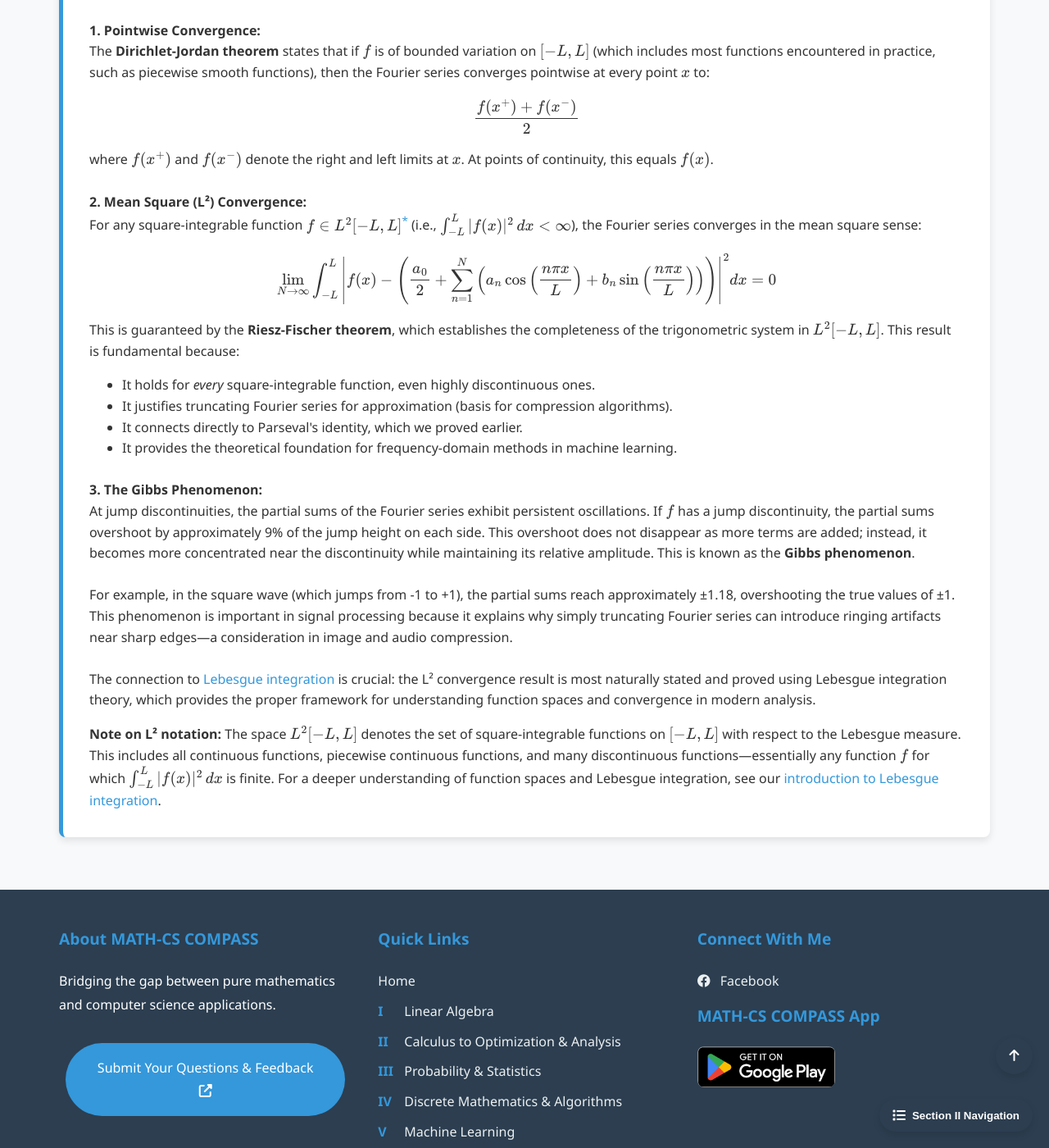
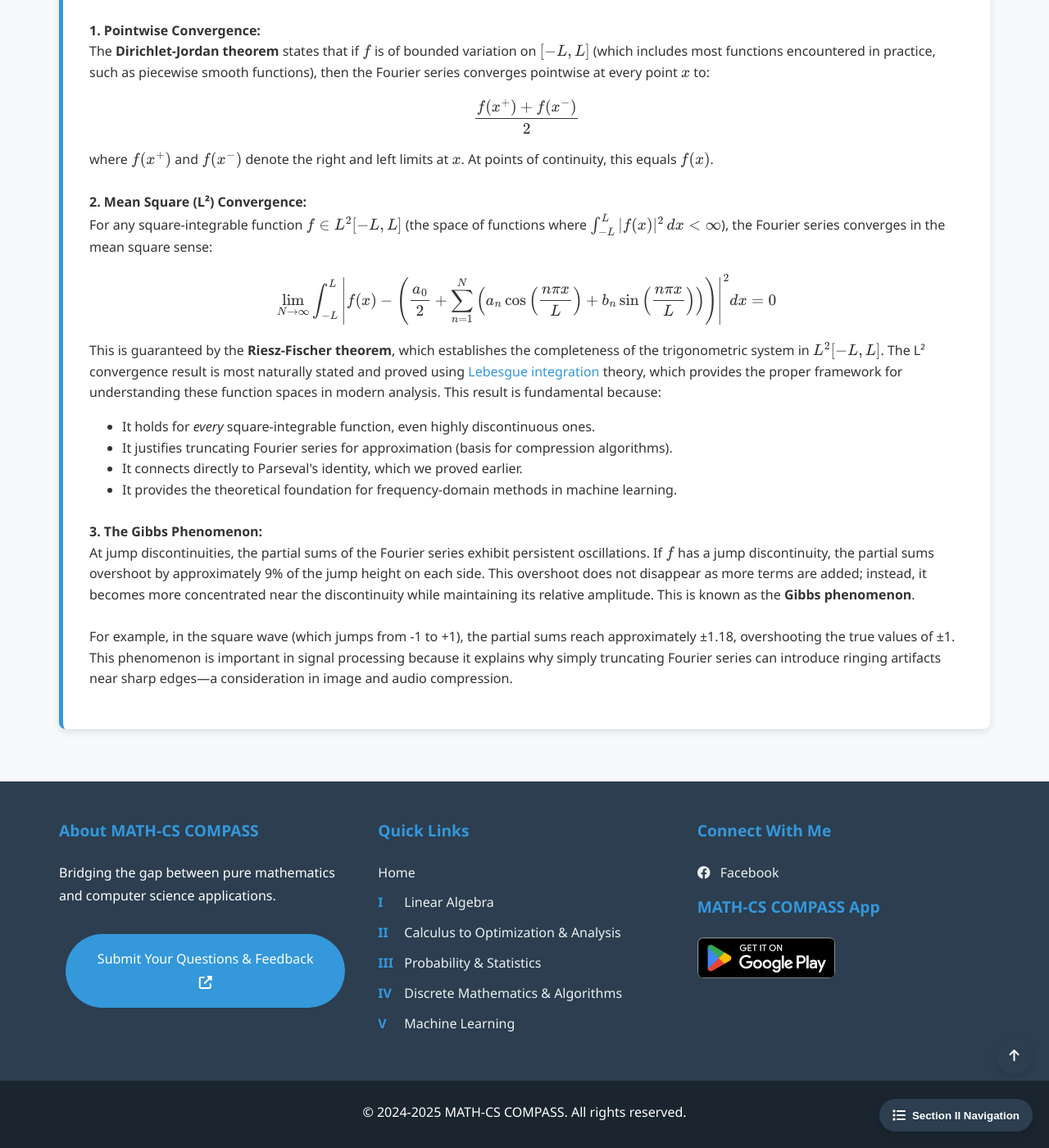
Before and after one commit to Yusukey01/yusukey01.github.io, a Jekyll site: the page built from Mathematics/Calculus/fourier_series.html, in a window 1280 px wide and 1400 px high, scrolled down 9234 px. Shown: the whole window at 82% size. Built offline with Jekyll 4.4.1, drawn with Linux system fonts in a browser that asks for light colours.

```diff
--- a/Mathematics/Calculus/fourier_series.html
+++ b/Mathematics/Calculus/fourier_series.html
@@ -458,13 +458,16 @@ uses_python: false
                 <br><br>
                 <strong>2. Mean Square (L²) Convergence:</strong>
                 <br>
-                For any square-integrable function \(f \in L^2[-L, L]\)<sup><a href="#l2-note">*</a></sup> (i.e., \(\int_{-L}^{L} |f(x)|^2 \, dx < \infty\)),
+                For any square-integrable function \(f \in L^2[-L, L]\) (the space of functions where \(\int_{-L}^{L} |f(x)|^2 \, dx < \infty\)),
                 the Fourier series converges in the mean square sense:
                 \[
                 \lim_{N \to \infty} \int_{-L}^{L} \left|f(x) - \left(\frac{a_0}{2} + \sum_{n=1}^{N} \left(a_n\cos\left(\frac{n\pi x}{L}\right) + b_n\sin\left(\frac{n\pi x}{L}\right)\right)\right)\right|^2 dx = 0
                 \]
                 This is guaranteed by the <strong>Riesz-Fischer theorem</strong>, which establishes the completeness of the
-                trigonometric system in \(L^2[-L, L]\). This result is fundamental because:
+                trigonometric system in \(L^2[-L, L]\). The L² convergence result is most naturally stated and proved using
+                <a href="lebesgue.html">Lebesgue integration</a> theory, which provides the proper framework for understanding
+                these function spaces in modern analysis. This result is fundamental because:
+
                 <ul style="padding-left: 40px;">
                     <li>It holds for <em>every</em> square-integrable function, even highly discontinuous ones.</li>
                     <li>It justifies truncating Fourier series for approximation (basis for compression algorithms).</li>
@@ -484,18 +487,7 @@ uses_python: false
                 ±1.18, overshooting the true values of ±1. This phenomenon is important in signal processing because
                 it explains why simply truncating Fourier series can introduce ringing artifacts near sharp edges—a
                 consideration in image and audio compression.
-                <br><br>
-                The connection to <a href="lebesgue.html">Lebesgue integration</a> is crucial: the L² convergence result
-                is most naturally stated and proved using Lebesgue integration theory, which provides the proper framework
-                for understanding function spaces and convergence in modern analysis.
                 </p>
-                <div class="note" id="l2-note">
-                <strong>Note on L² notation:</strong>
-                The space \(L^2[-L, L]\) denotes the set of square-integrable functions on \([-L, L]\) with respect to the
-                Lebesgue measure. This includes all continuous functions, piecewise continuous functions, and many discontinuous
-                functions—essentially any function \(f\) for which \(\int_{-L}^{L} |f(x)|^2 \, dx\) is finite.
-                For a deeper understanding of function spaces and Lebesgue integration, see our <a href="lebesgue.html">introduction to Lebesgue integration</a>.
-                </div>
             </section>
         </div>
         <script src="/js/main.js"></script>
```
